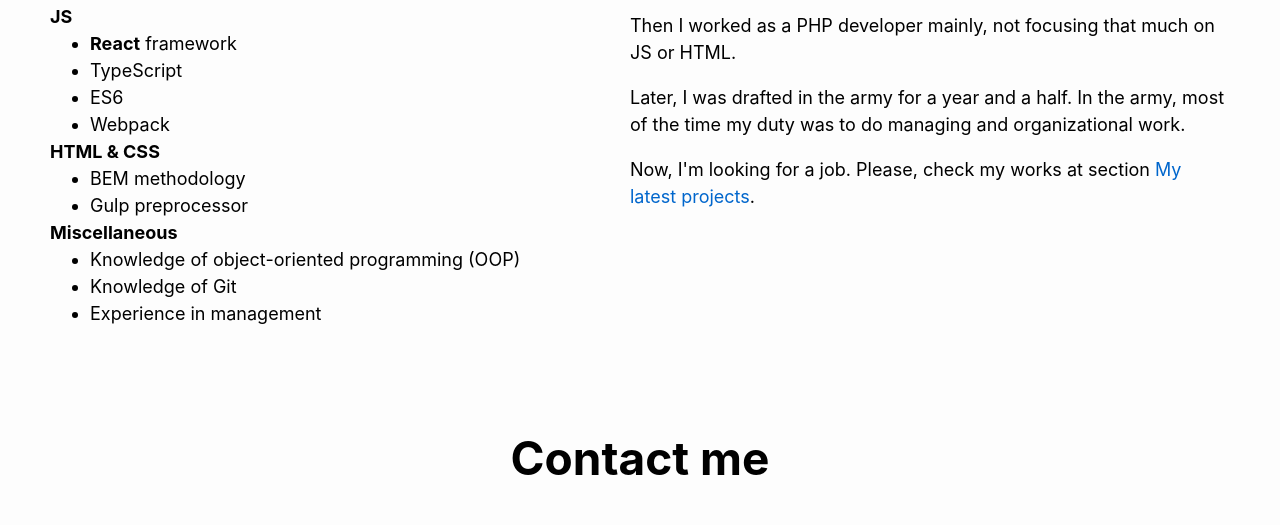
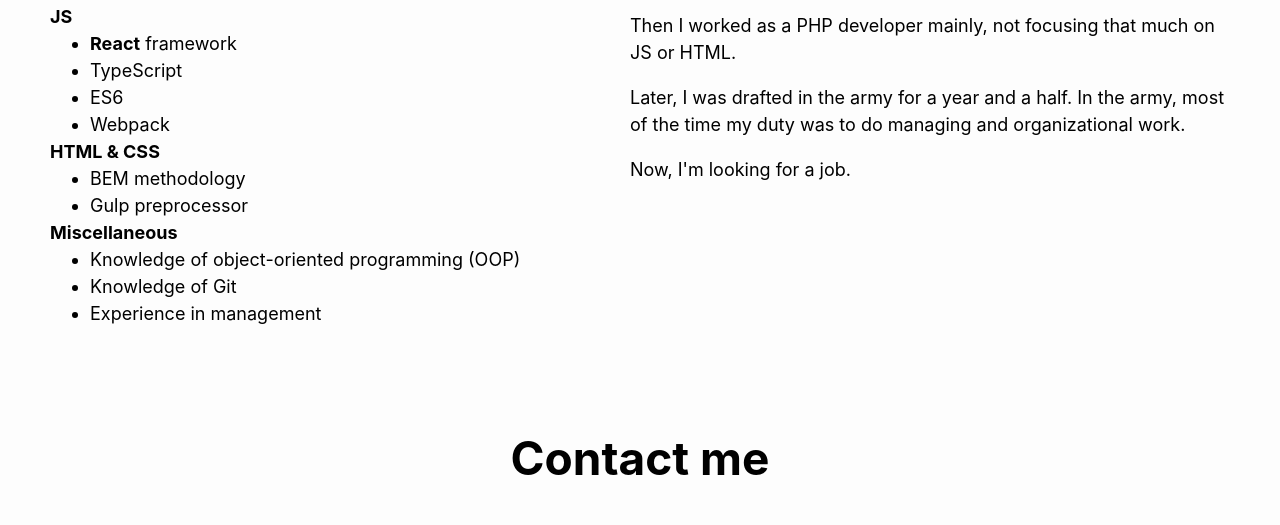
Before and after one commit to AlexDz27/alexdz27.github.io, a plain HTML site: page index.html in a window 1280 px wide. Shown: the part 814-1339 px from the top of the page. Drawn offline with Linux system fonts and the light colour scheme.

Commit message:
Hide "My latest projects" link in description

```diff
--- a/index.html
+++ b/index.html
@@ -223,8 +223,8 @@
           managing and organizational work.
         </p>
         <p>
-          <span id="tr__career__looking">Now, I'm looking for a job. Please, check my works at section </span>
-          <a id="tr__career__projects-link" href="#">My latest projects</a>.
+          <span id="tr__career__looking">Now, I'm looking for a job.<span style="display: none;"> Please, check my works at section
+            <a id="tr__career__projects-link" href="#">My latest projects</a></span></span>
         </p>
       </div>
     </div>
```
